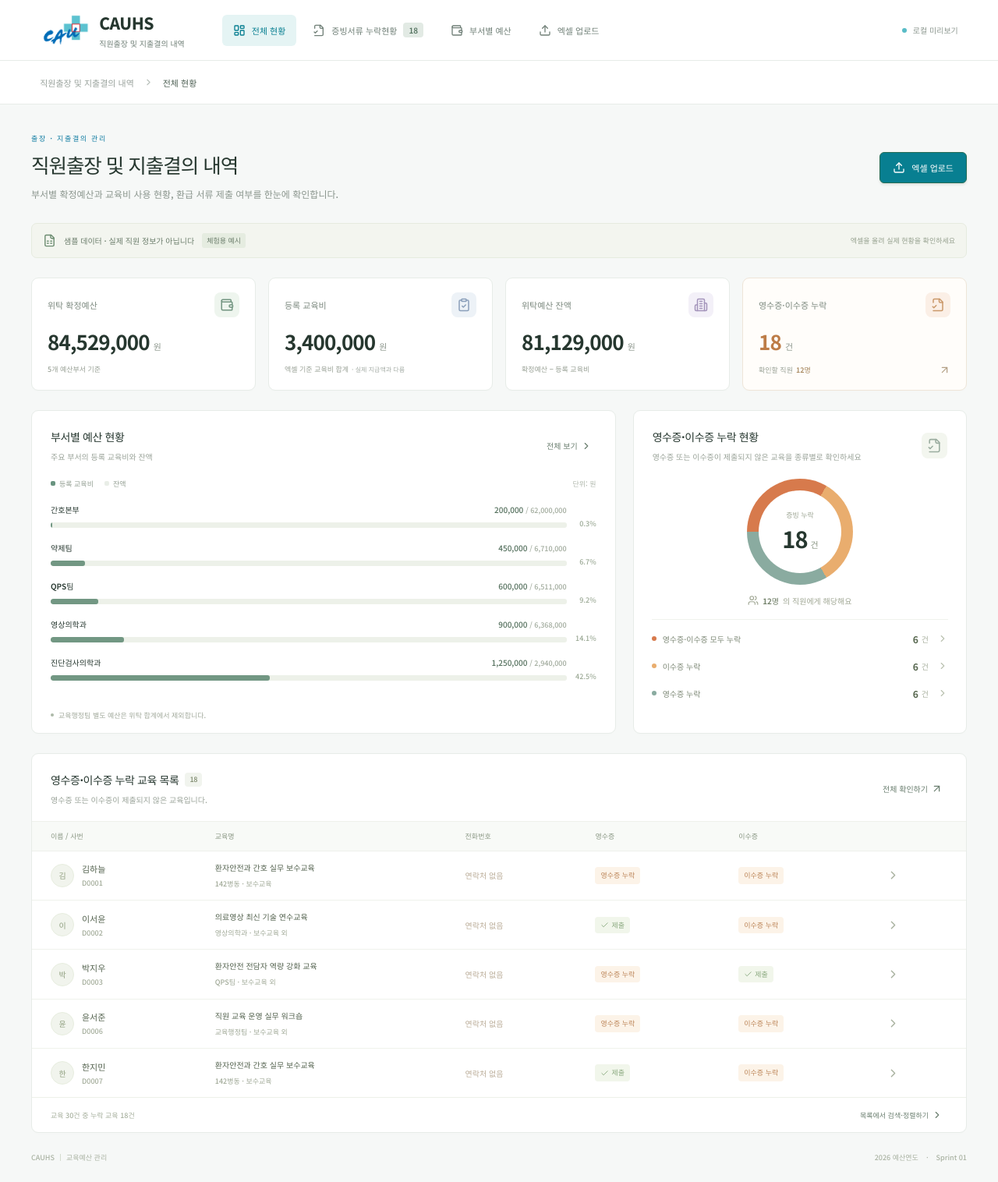
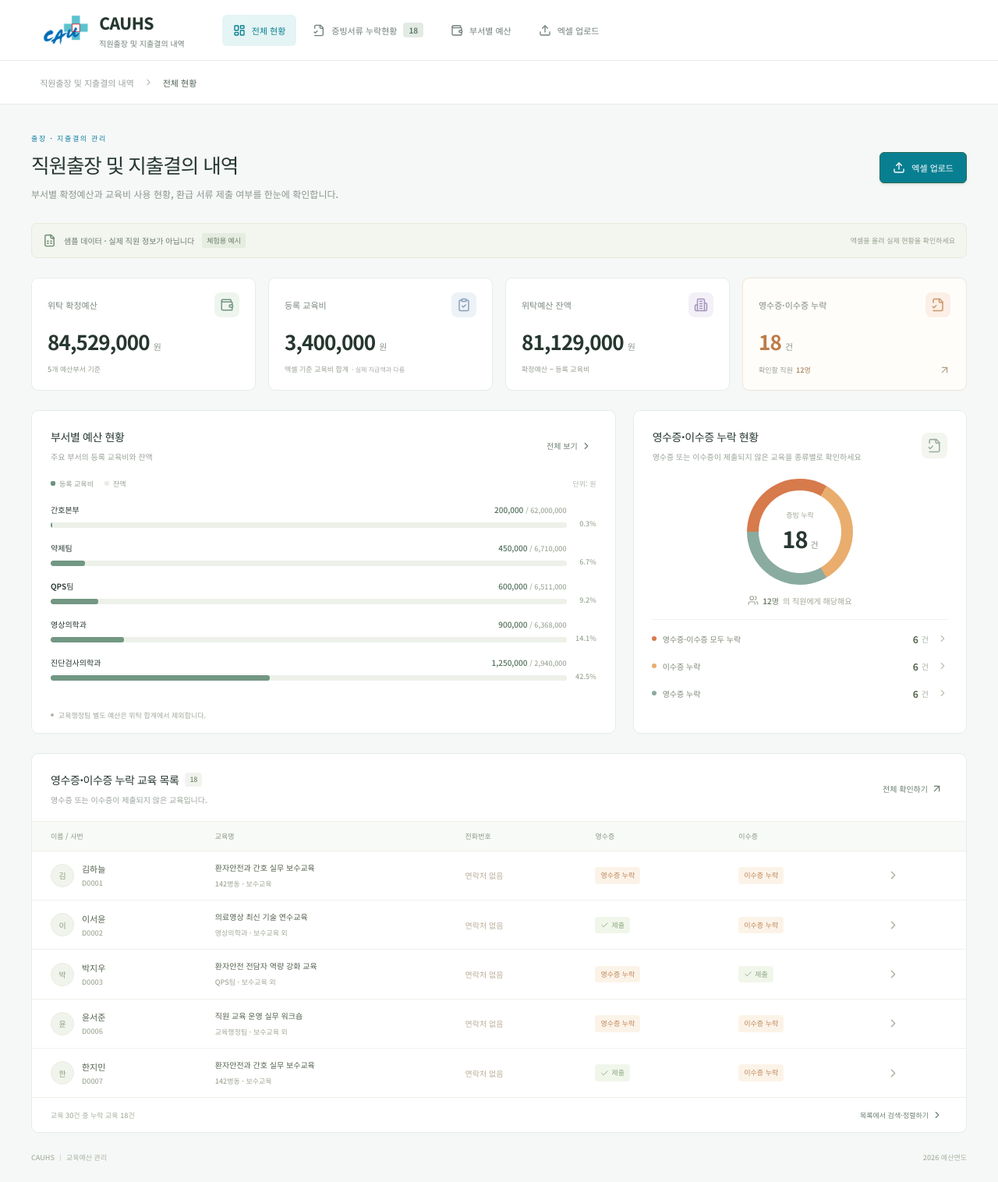
Before and after one commit to heyMoko/CAUHS, a React (Vite) app: page / in a window 1280 px wide. Shown: the whole page at 78% size. Built offline with nearby package versions, Linux system fonts and the light colour scheme.

Commit message:
Remove preview and sprint labels

```diff
--- a/src/main.tsx
+++ b/src/main.tsx
@@ -137,7 +137,6 @@ function App() {
         <button className={view==='budgets'?'active':''} onClick={()=>navigate('budgets')}><Wallet size={16}/>부서별 예산</button>
         <button className={view==='upload'?'active':''} onClick={()=>navigate('upload')}><Upload size={16}/>엑셀 업로드</button>
       </nav>
-      <div className="header-local"><span className="local-dot"/>로컬 미리보기</div>
     </header>    <main>
       <header className="topbar"><div className="breadcrumb"><button className="mobile-toggle" onClick={()=>setMobileMenu(!mobileMenu)} aria-label="메뉴 열기"><Menu size={20}/></button><span>직원출장 및 지출결의 내역</span><ChevronRight size={13}/><strong>{titles[view]}</strong></div></header>
       <div className="content">
@@ -176,7 +175,7 @@ function App() {
         </>}
 
         {view==='upload'&&<div className="upload-layout"><section className="panel upload-panel"><div className={`dropzone ${drag?'dragging':''} ${busy?'loading':''}`} onDragOver={e=>{e.preventDefault();setDrag(true);}} onDragLeave={()=>setDrag(false)} onDrop={e=>{e.preventDefault();setDrag(false);void load(e.dataTransfer.files[0]);}}><span className="upload-illustration">{busy?<LoaderCircle className="spin" size={34}/>:<FileSpreadsheet size={34}/>}</span><h2>{busy?'엑셀을 정리하고 있어요':'엑셀 파일을 여기에 놓아주세요'}</h2><p>또는 아래 버튼을 눌러 파일을 선택하세요.</p><button className="primary" disabled={busy} onClick={()=>input.current?.click()}><Upload size={16}/>파일 선택</button><small>.xlsx 형식 · 최대 30MB</small></div><div className="upload-privacy"><ShieldCheck size={18}/><p><strong>업로드 데이터는 이 브라우저에만 저장돼요.</strong><br/>같은 브라우저와 기기에서 다시 열면 마지막 엑셀이 복원됩니다. 상단의 ‘저장 데이터 삭제’로 지울 수 있습니다.</p></div></section><section className="upload-guide"><span className="eyebrow">HOW IT WORKS</span><h2>지금 쓰는 엑셀,<br/>그대로 올리면 됩니다.</h2>{[['01','교육 내역 불러오기','보수교육_2026, 보수교육외_2026 시트에서 교육비와 서류 상태를 읽습니다.'],['02','예산과 연락처 연결','부서별 위탁예산과 전직원 명부를 사번으로 연결합니다.'],['03','필요한 정보 바로 찾기','예산 현황을 보고, 영수증·이수증 누락 직원의 이름·사번·교육명·전화번호를 검색하세요.']].map(([n,title,desc])=><div className="guide-step" key={n}><span>{n}</span><div><h3>{title}</h3><p>{desc}</p></div></div>)}<div className="upload-tip"><CircleHelp size={16}/><p>같은 파일을 다시 올리면 현재 데이터를 교체합니다. 교육비가 중복해서 더해지지 않습니다.</p></div></section></div>}
-        <footer className="content-footer"><span>CAUHS <i/> 교육예산 관리</span><span>2026 예산연도 <span className="footer-dot">·</span> Sprint 01</span></footer>
+        <footer className="content-footer"><span>CAUHS <i/> 교육예산 관리</span><span>2026 예산연도</span></footer>
       </div>
     </main>
     {toast&&<div className="toast" role="status"><Check size={17}/>{toast}</div>}
```
